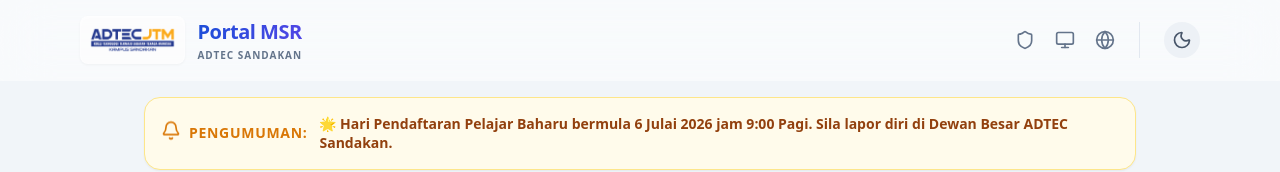
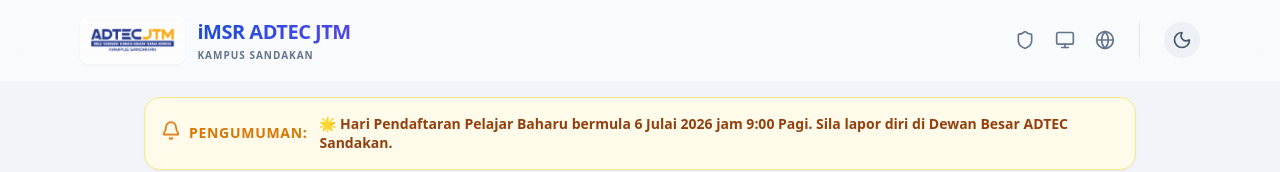
Before and after one commit to ssn250-arch/iMSR-ADTECSDK, a React (Create React App) app: page / in a window 1280 px wide. Shown: the top 172 px of the page. Built offline with nearby package versions, Linux system fonts and the light colour scheme.

Commit message:
Kemas kini sistem MSR ADTEC menggunakan CRA

```diff
--- a/src/App.js
+++ b/src/App.js
@@ -466,9 +466,9 @@
                   <h1 className={`font-extrabold tracking-tight leading-tight bg-clip-text text-transparent bg-gradient-to-r from-blue-700 to-indigo-600 dark:from-blue-400 dark:to-indigo-300 transition-all duration-300 ${
                     isScrolled ? 'text-base md:text-lg' : 'text-lg md:text-xl'
                   }`}>
-                    Portal MSR
+                    iMSR ADTEC JTM
                   </h1>
-                  <span className="text-[10px] font-bold text-slate-500 dark:text-slate-400 uppercase tracking-widest hidden sm:block mt-0.5">ADTEC Sandakan</span>
+                  <span className="text-[10px] font-bold text-slate-500 dark:text-slate-400 uppercase tracking-widest hidden sm:block mt-0.5">Kampus Sandakan</span>
                 </div>
               </div>
             </div>
```
